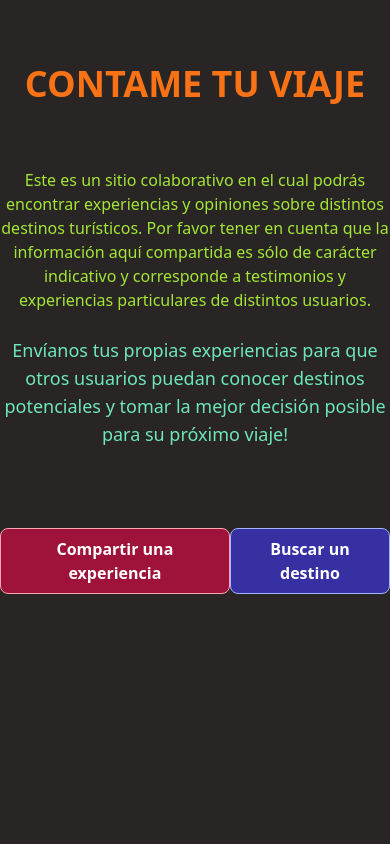
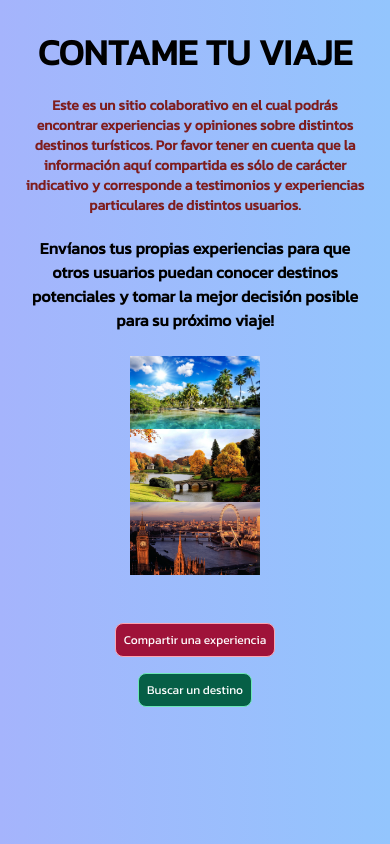
Before and after one commit to marley3000/contame_tu_viaje, a React (Create React App) app: page / in a window 390 px wide. Built offline with nearby package versions, Linux system fonts and the light colour scheme; what tw-elements would draw is missing.

Commit message:
Diseño responsive, mobile first

```diff
--- a/src/pages/Home.js
+++ b/src/pages/Home.js
@@ -1,15 +1,49 @@
 import React from 'react';
 import { Link } from 'react-router-dom';
+import landscape01 from '../images/landscape01.jpg';
+import landscape02 from '../images/landscape02.jpg';
+import landscape03 from '../images/landscape03.jpg';
+
 
 const Home = () => {
   return (
-    <div className="flex flex-col h-screen bg-stone-800">
-      <h1 className="pt-16 text-4xl font-bold text-center text-orange-500 sm:text-5xl">CONTAME TU VIAJE</h1>
-      <p className="pt-16 text-center text-lime-400">Este es un sitio colaborativo en el cual podrás encontrar experiencias y opiniones sobre distintos destinos turísticos. Por favor tener en cuenta que la información aquí compartida es sólo de carácter indicativo y corresponde a testimonios y experiencias particulares de distintos usuarios. <br/> <br/> <span className="text-lg text-emerald-300">Envíanos tus propias experiencias para que otros usuarios puedan conocer destinos potenciales y tomar la mejor decisión posible para su próximo viaje!</span></p>
-      <div className="flex items-center pt-20 justify-evenly">
-        <button className="p-2 font-bold text-white border rounded-lg bg-rose-800 border-rose-300 hover:text-black hover:bg-rose-300 hover:border-rose-800"><Link to="/UploadTravel">Compartir una experiencia</Link></button>
-        <button className="p-2 font-bold text-white bg-indigo-800 border border-indigo-300 rounded-lg hover:text-black hover:bg-indigo-300 hover:border-indigo-800"><Link to="/FindCountry">Buscar un destino</Link></button>
+    <div className="flex flex-col min-h-screen bg-gradient-to-r from-indigo-300 to-blue-300 font-kanit">
+      <h1 className="pt-8 text-4xl font-bold text-center text-grey-900 sm:text-5xl">CONTAME TU VIAJE</h1>
+      <div className="">
+        <p className="px-6 py-6 text-sm font-semibold text-center text-red-900 sm:text-base">Este es un sitio colaborativo en el cual podrás encontrar experiencias y opiniones sobre distintos destinos turísticos. Por favor tener en cuenta que la información aquí compartida es sólo de carácter indicativo y corresponde a testimonios y experiencias particulares de distintos usuarios. <br/> <br/> <span className="text-base text-black sm:text-lg">Envíanos tus propias experiencias para que otros usuarios puedan conocer destinos potenciales y tomar la mejor decisión posible para su próximo viaje!</span></p>
       </div>
+
+      <div id="carouselExampleSlidesOnly" className="relative w-2/6 pb-10 left-1/3 carousel slide" data-bs-ride="carousel">
+        <div className="relative overflow-hidden carousel-inner">
+          <div className="relative float-left w-full carousel-item active">
+            <img
+              src={landscape01}
+              className="block w-full h-full"
+              alt="Landscape"
+            />
+          </div>
+          <div className="relative float-left w-full carousel-item">
+            <img
+              src={landscape02}
+              className="block w-full"
+              alt="Landscape"
+            />
+          </div>
+          <div className="relative float-left w-full carousel-item">
+            <img
+              src={landscape03}
+              className="block w-full"
+              alt="Landscape"
+            />
+          </div>
+        </div>
+      </div>
+
+      <div className="flex flex-col items-center justify-between pb-10 sm:flex-row sm:justify-evenly">
+        <button className="p-2 m-2 text-xs text-white border rounded-lg hover:font-semibold bg-rose-800 border-rose-300 hover:text-black hover:bg-rose-300 hover:border-rose-800 sm:text-base"><Link to="/UploadTravel">Compartir una experiencia</Link></button>
+        <button className="p-2 m-2 text-xs text-white border rounded-lg hover:font-semibold w bg-emerald-800 border-emerald-300 hover:text-black hover:bg-emerald-300 hover:border-emerald-800 sm:text-base"><Link to="/FindCountry">Buscar un destino</Link></button>
+      </div>
+
     </div>
   )
 }
```
